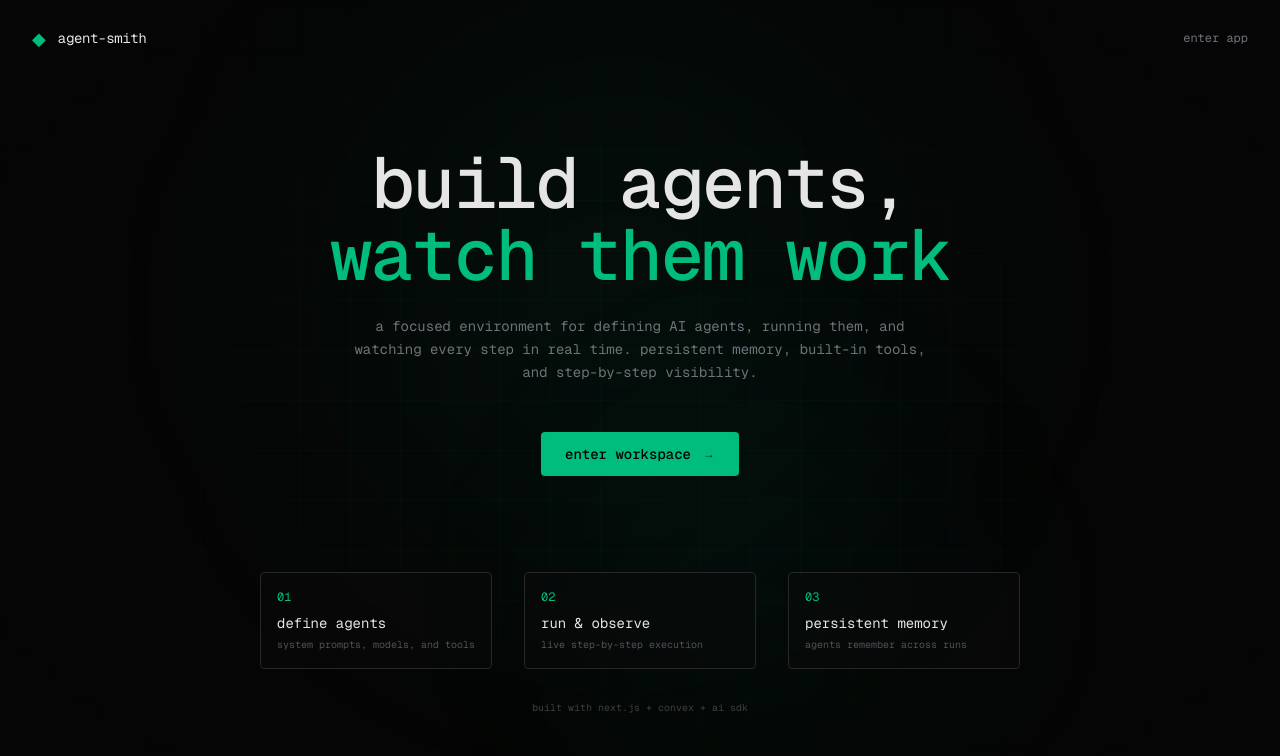
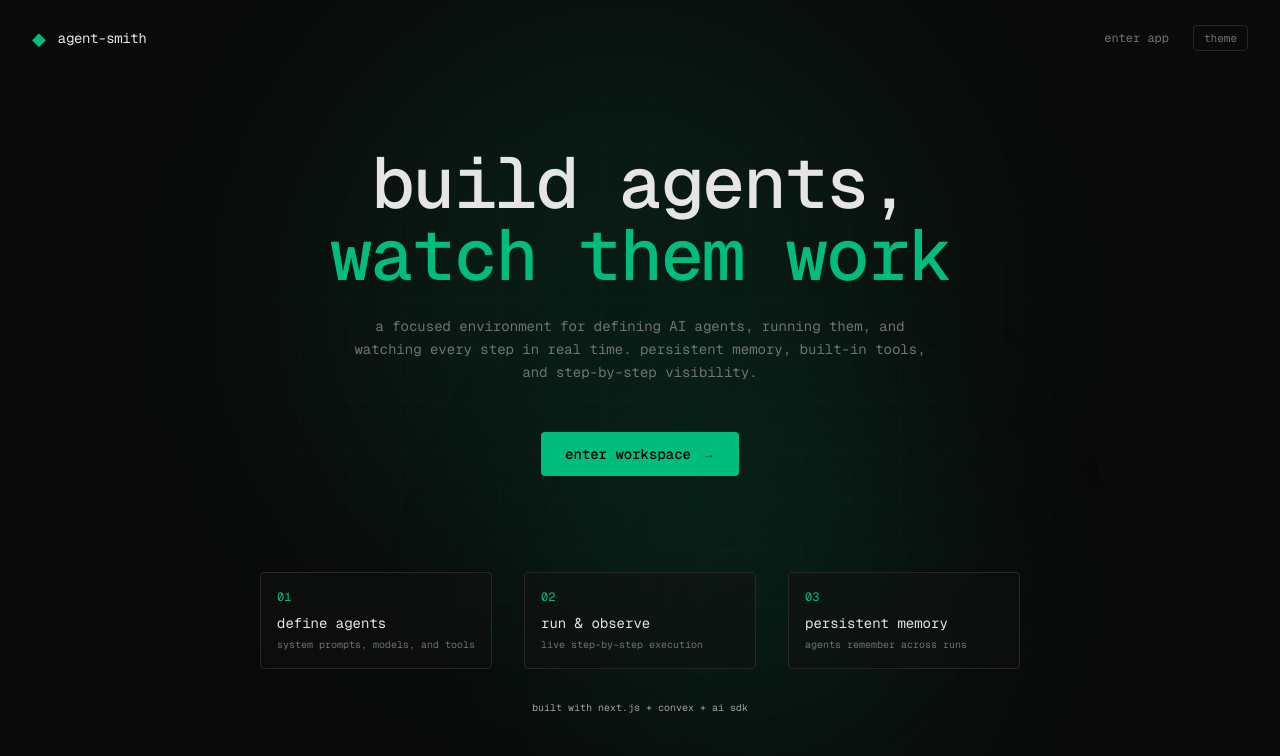
Before and after one commit to YohanReddy/agent-smith, a Next.js app: page /landing in a window 1280 px wide. Shown: the top 756 px of the page. Built offline with nearby package versions, Linux system fonts and the light colour scheme; no server answers.

Commit message:
add: light theme support - landing page

```diff
--- a/app/landing/page.tsx
+++ b/app/landing/page.tsx
@@ -1,16 +1,17 @@
 "use client";
 
 import Link from "next/link";
+import { ThemeToggle } from "../components/theme-toggle";
 
 export default function LandingPage() {
   return (
-    <div className="min-h-screen bg-[#050505] text-[#e5e5e5] overflow-hidden relative">
+    <div className="min-h-screen bg-[var(--background)] text-[var(--foreground)] overflow-hidden relative">
       {/* Background grid */}
-      <div className="absolute inset-0 bg-[linear-gradient(rgba(34,197,94,0.03)_1px,transparent_1px),linear-gradient(90deg,rgba(34,197,94,0.03)_1px,transparent_1px)] bg-[size:50px_50px] [mask-image:radial-gradient(ellipse_60%_60%_at_50%_50%,black_40%,transparent_100%)]" />
+      <div className="absolute inset-0 bg-[linear-gradient(rgba(34,197,94,0.03)_1px,transparent_1px),linear-gradient(90deg,rgba(34,197,94,0.03)_1px,transparent_1px)] bg-[size:50px_50px] [mask-image:radial-gradient(ellipse_60%_60%_at_50%_50%,var(--background)_40%,transparent_100%)]" />
 
       {/* Ambient glow */}
-      <div className="absolute top-0 left-1/4 w-[600px] h-[600px] bg-emerald-500/5 rounded-full blur-[120px] pointer-events-none" />
-      <div className="absolute bottom-0 right-1/4 w-[400px] h-[400px] bg-emerald-500/3 rounded-full blur-[100px] pointer-events-none" />
+      <div className="absolute top-0 left-1/4 w-[600px] h-[600px] bg-emerald-500/10 dark:bg-emerald-500/5 rounded-full blur-[120px] pointer-events-none" />
+      <div className="absolute bottom-0 right-1/4 w-[400px] h-[400px] bg-emerald-500/8 dark:bg-emerald-500/3 rounded-full blur-[100px] pointer-events-none" />
 
       {/* Header */}
       <header className="relative z-10 flex items-center justify-between px-8 py-6 animate-[fadeIn_0.6s_ease-out_forwards] opacity-0">
@@ -19,9 +20,10 @@ export default function LandingPage() {
           <span className="font-mono text-sm tracking-tight">agent-smith</span>
         </div>
         <nav className="flex items-center gap-6">
-          <Link href="/" className="font-mono text-xs text-[#71717a] hover:text-[#e5e5e5] transition-colors">
+          <Link href="/" className="font-mono text-xs text-[var(--muted)] hover:text-[var(--foreground)] transition-colors">
             enter app
           </Link>
+          <ThemeToggle />
         </nav>
       </header>
 
@@ -31,14 +33,14 @@ export default function LandingPage() {
           {/* Hero text */}
           <div className="animate-[fadeInUp_0.8s_ease-out_0.1s_forwards] opacity-0 translate-y-8">
             <h1 className="font-mono text-5xl md:text-7xl font-medium tracking-tight mb-6">
-              <span className="text-[#e5e5e5]">build agents,</span>
+              <span className="text-[var(--foreground)]">build agents,</span>
               <br />
               <span className="text-emerald-500">watch them work</span>
             </h1>
           </div>
 
           <div className="animate-[fadeInUp_0.8s_ease-out_0.2s_forwards] opacity-0 translate-y-8">
-            <p className="font-mono text-sm text-[#71717a] max-w-xl mx-auto mb-12 leading-relaxed">
+            <p className="font-mono text-sm text-[var(--muted)] max-w-xl mx-auto mb-12 leading-relaxed">
               a focused environment for defining AI agents, running them, and watching every step in real time.
               persistent memory, built-in tools, and step-by-step visibility.
             </p>
@@ -65,12 +67,12 @@ export default function LandingPage() {
           ].map((feature, i) => (
             <div
               key={feature.title}
-              className="p-4 border border-[#27272a] rounded bg-[#0a0a0a]/50 backdrop-blur-sm hover:border-emerald-500/30 transition-all duration-500 animate-[fadeIn_0.6s_ease-out_forwards]"
+              className="p-4 border border-[var(--border)] rounded bg-[var(--panel)]/50 backdrop-blur-sm hover:border-emerald-500/30 transition-all duration-500 animate-[fadeIn_0.6s_ease-out_forwards]"
               style={{ animationDelay: `${0.6 + i * 0.1}s`, opacity: 0 }}
             >
               <div className="font-mono text-xs text-emerald-500 mb-2">0{i + 1}</div>
-              <h3 className="font-mono text-sm text-[#e5e5e5] mb-1">{feature.title}</h3>
-              <p className="font-mono text-[10px] text-[#52525b]">{feature.desc}</p>
+              <h3 className="font-mono text-sm text-[var(--foreground)] mb-1">{feature.title}</h3>
+              <p className="font-mono text-[10px] text-[var(--muted)]">{feature.desc}</p>
             </div>
           ))}
         </div>
@@ -78,13 +80,13 @@ export default function LandingPage() {
 
       {/* Footer */}
       <footer className="relative z-10 px-8 py-6 text-center animate-[fadeIn_0.6s_ease-out_0.7s_forwards] opacity-0">
-        <p className="font-mono text-[10px] text-[#3f3f46]">
+        <p className="font-mono text-[10px] text-[var(--muted-strong)]">
           built with next.js + convex + ai sdk
         </p>
       </footer>
 
       {/* Scanline effect */}
-      <div className="absolute inset-0 pointer-events-none bg-[repeating-linear-gradient(0deg,transparent,transparent_2px,rgba(0,0,0,0.03)_2px,rgba(0,0,0,0.03)_4px)]" />
+      <div className="absolute inset-0 pointer-events-none dark:bg-[repeating-linear-gradient(0deg,transparent,transparent_2px,rgba(0,0,0,0.03)_2px,rgba(0,0,0,0.03)_4px)]" />
     </div>
   );
 }
```
